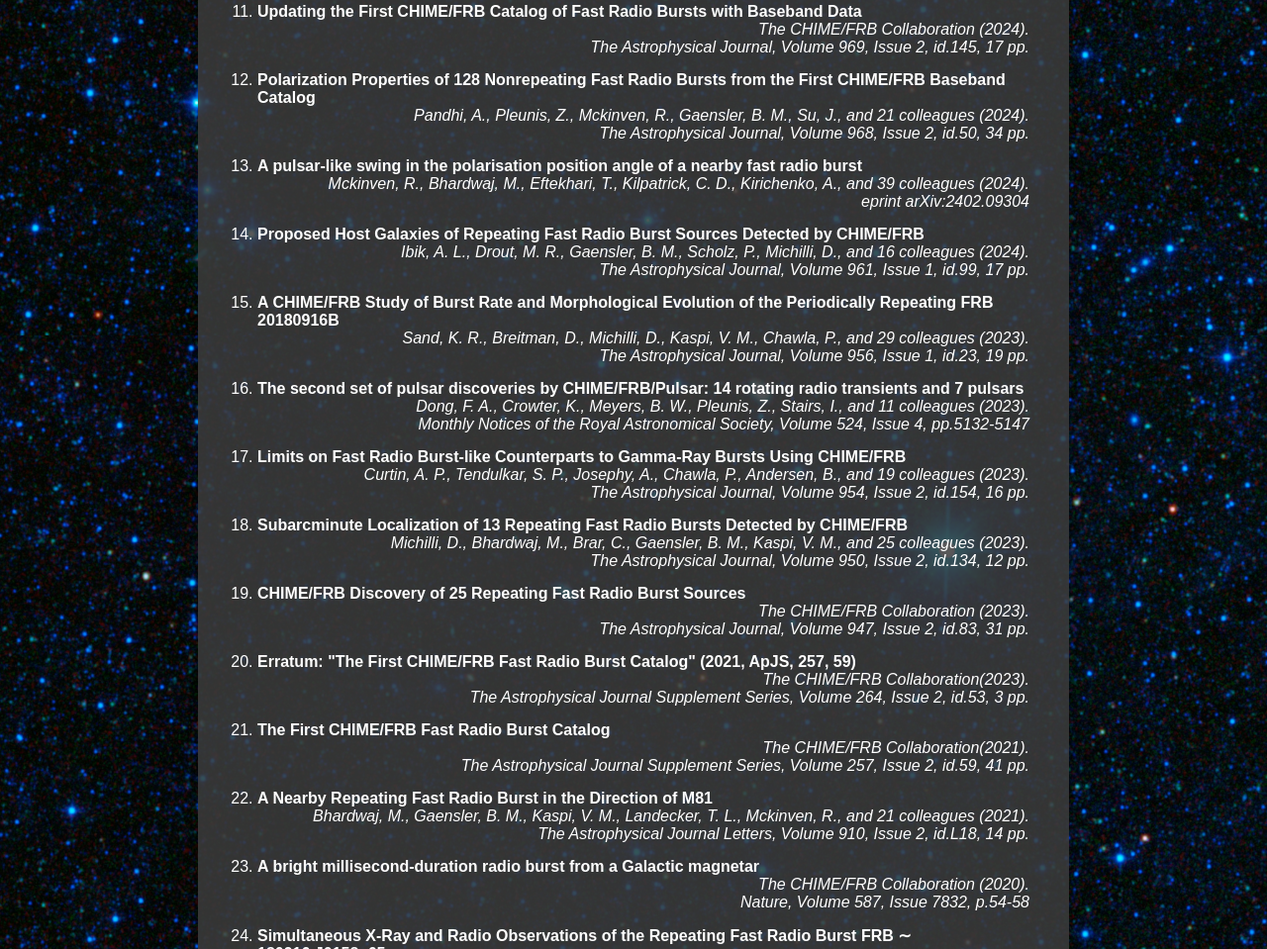
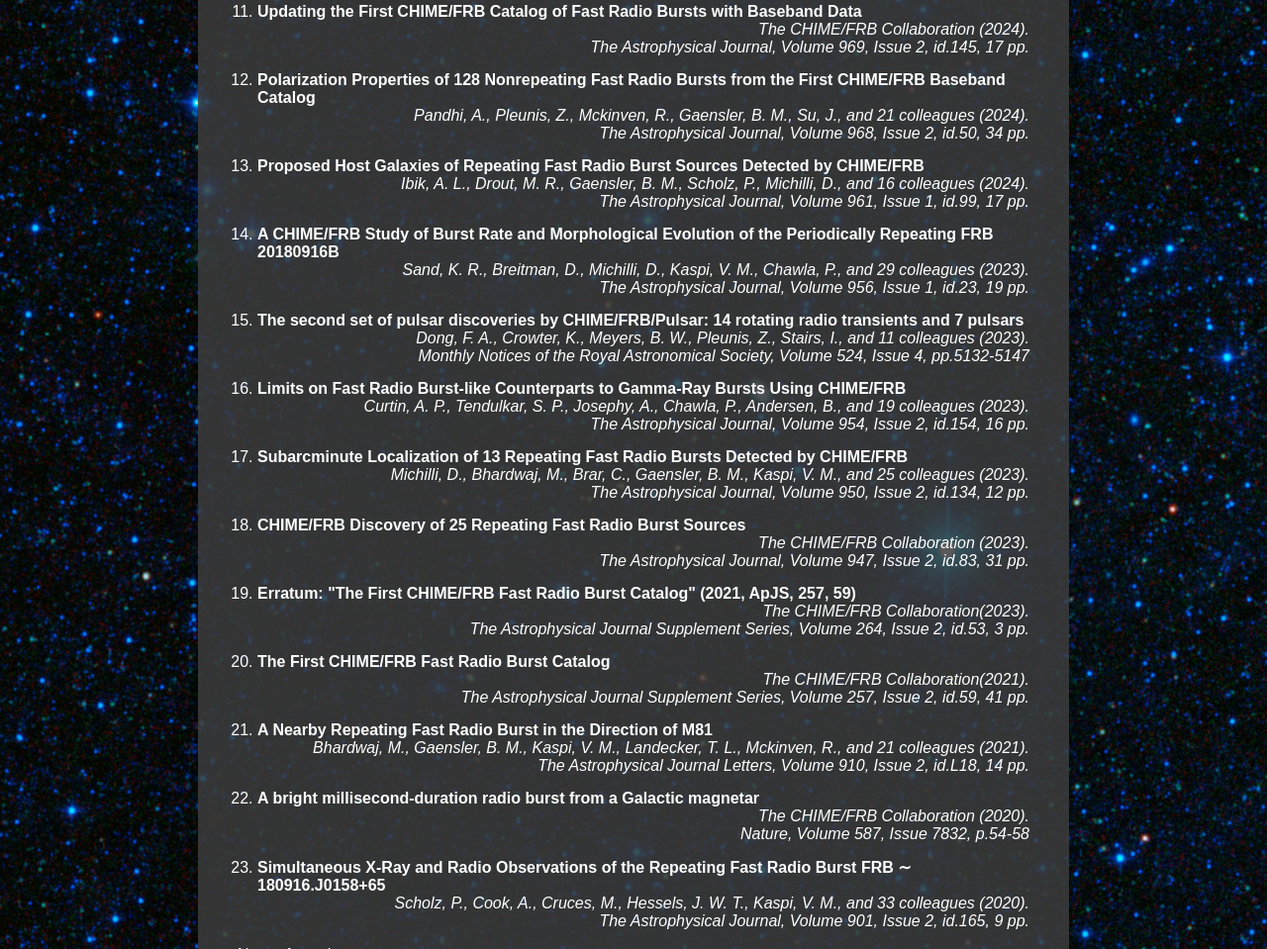
Before and after one commit to cookamanda/cookamanda.github.io, a plain HTML site: page publications.html in a window 1280 px wide. Shown: the part 1438-2397 px from the top of the page at 99% size. Drawn offline with Linux system fonts and the light colour scheme.

Commit message:
okay i like this better

```diff
--- a/publications.html
+++ b/publications.html
@@ -176,7 +176,6 @@
 <li>   <a href="https://ui.adsabs.harvard.edu/abs/2024ApJ...971L..51B" style="text-decoration: none">      <b>Host Galaxies for Four Nearby CHIME/FRB Sources and the Local Universe FRB Host Galaxy Population</b>      <div style="margin-left:1.5em; text-align: right;">       <i>Bhardwaj, M., Michilli, D., Kirichenko, A. Y., Modilim, O., Shin, K., and 23 colleagues (2024).</i>     </div>      <div style="margin-left:1.5em; text-align: right;">       <i>The Astrophysical Journal Letters, Volume 971, Issue 2, id.L51, 27 pp.</i>     </div>    </a> </li>
 <li>   <a href="https://ui.adsabs.harvard.edu/abs/2024ApJ...969..145C" style="text-decoration: none">      <b>Updating the First CHIME/FRB Catalog of Fast Radio Bursts with Baseband Data</b>      <div style="margin-left:1.5em; text-align: right;">       <i> The CHIME/FRB Collaboration (2024).</i>     </div>      <div style="margin-left:1.5em; text-align: right;">       <i>The Astrophysical Journal, Volume 969, Issue 2, id.145, 17 pp.</i>     </div>    </a> </li>
 <li>   <a href="https://ui.adsabs.harvard.edu/abs/2024ApJ...968...50P" style="text-decoration: none">      <b>Polarization Properties of 128 Nonrepeating Fast Radio Bursts from the First CHIME/FRB Baseband Catalog</b>      <div style="margin-left:1.5em; text-align: right;">       <i>Pandhi, A., Pleunis, Z., Mckinven, R., Gaensler, B. M., Su, J., and 21 colleagues (2024).</i>     </div>      <div style="margin-left:1.5em; text-align: right;">       <i>The Astrophysical Journal, Volume 968, Issue 2, id.50, 34 pp.</i>     </div>    </a> </li>
-<li>   <a href="https://ui.adsabs.harvard.edu/abs/2024arXiv240209304M" style="text-decoration: none">      <b>A pulsar-like swing in the polarisation position angle of a nearby fast radio burst</b>      <div style="margin-left:1.5em; text-align: right;">       <i>Mckinven, R., Bhardwaj, M., Eftekhari, T., Kilpatrick, C. D., Kirichenko, A., and 39 colleagues (2024).</i>     </div>      <div style="margin-left:1.5em; text-align: right;">       <i>eprint arXiv:2402.09304</i>     </div>    </a> </li>
 <li>   <a href="https://ui.adsabs.harvard.edu/abs/2024ApJ...961...99I" style="text-decoration: none">      <b>Proposed Host Galaxies of Repeating Fast Radio Burst Sources Detected by CHIME/FRB</b>      <div style="margin-left:1.5em; text-align: right;">       <i>Ibik, A. L., Drout, M. R., Gaensler, B. M., Scholz, P., Michilli, D., and 16 colleagues (2024).</i>     </div>      <div style="margin-left:1.5em; text-align: right;">       <i>The Astrophysical Journal, Volume 961, Issue 1, id.99, 17 pp.</i>     </div>    </a> </li>
 <li>   <a href="https://ui.adsabs.harvard.edu/abs/2023ApJ...956...23S" style="text-decoration: none">      <b>A CHIME/FRB Study of Burst Rate and Morphological Evolution of the Periodically Repeating FRB 20180916B</b>      <div style="margin-left:1.5em; text-align: right;">       <i>Sand, K. R., Breitman, D., Michilli, D., Kaspi, V. M., Chawla, P., and 29 colleagues (2023).</i>     </div>      <div style="margin-left:1.5em; text-align: right;">       <i>The Astrophysical Journal, Volume 956, Issue 1, id.23, 19 pp.</i>     </div>    </a> </li>
 <li>   <a href="https://ui.adsabs.harvard.edu/abs/2023MNRAS.524.5132D" style="text-decoration: none">      <b>The second set of pulsar discoveries by CHIME/FRB/Pulsar: 14 rotating radio transients and 7 pulsars</b>      <div style="margin-left:1.5em; text-align: right;">       <i>Dong, F. A., Crowter, K., Meyers, B. W., Pleunis, Z., Stairs, I., and 11 colleagues (2023).</i>     </div>      <div style="margin-left:1.5em; text-align: right;">       <i>Monthly Notices of the Royal Astronomical Society, Volume 524, Issue 4, pp.5132-5147</i>     </div>    </a> </li>
```
